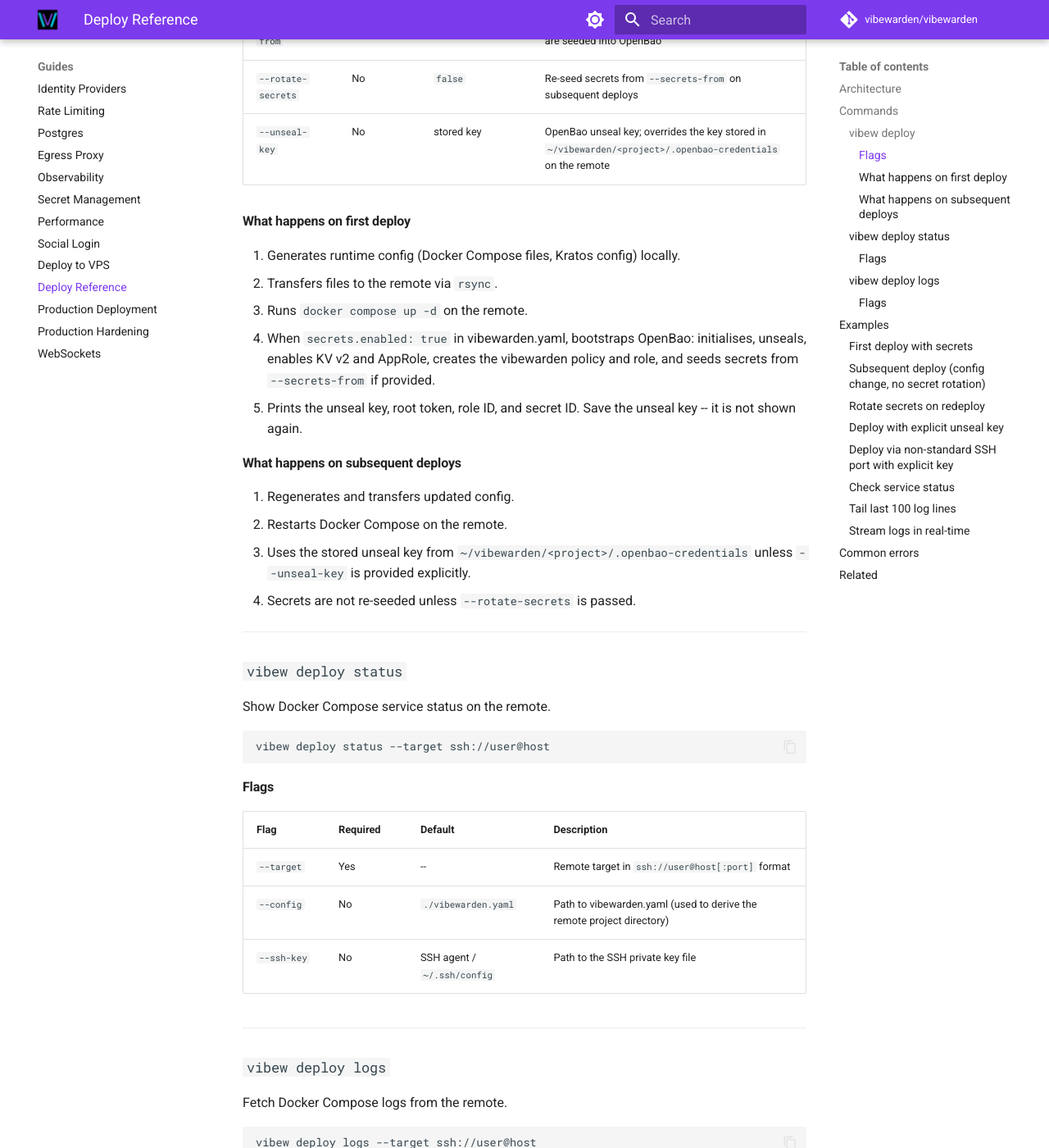
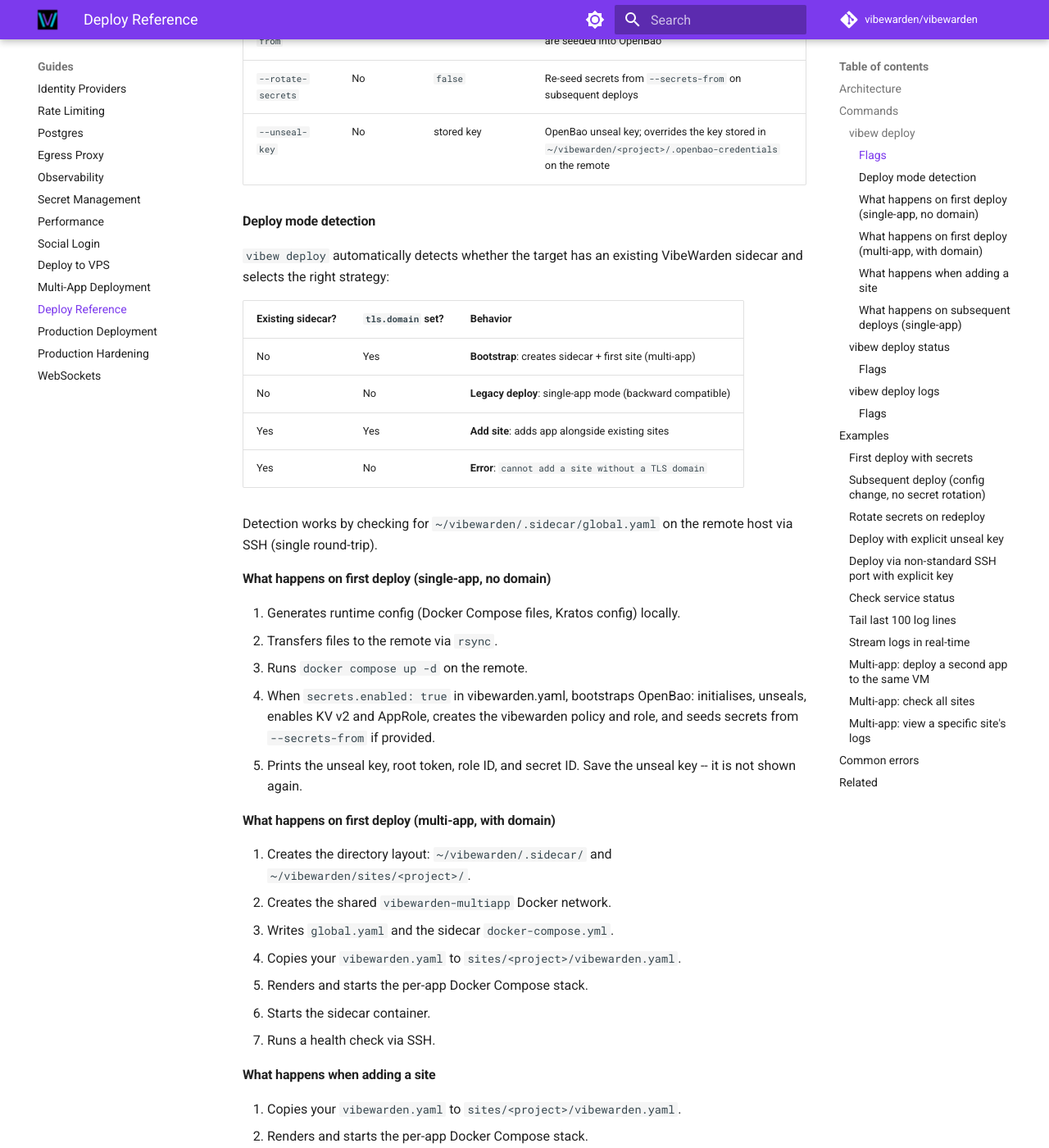
Before and after one commit to VibeWarden/vibewarden, an MkDocs documentation site: the page built from docs/deploy-reference.md, in a window 1280 px wide and 1400 px high, scrolled down 1167 px. Shown: the whole window at 82% size. Built offline with MkDocs 1.6.1 and Material for MkDocs 9.7.7, drawn with Linux system fonts in a browser that asks for light colours; comment, search, counter and statistics services are not loaded; the version menu is left out; some of the changed text lies outside the part shown.

Commit message:
docs(#869): add multi-app deployment guide and update deploy docs
Add docs/multi-app.md covering the multi-app deployment feature (stories
#870-#874): overview, quick start, per-site config, hot reload, error
isolation, site management, TLS, global config, and limitations.

Update deploy-reference.md with deploy mode detection table, multi-app
deploy/add-site flows, --app flag on status/logs, and multi-app examples.
Update deploy-to-vps.md with cross-reference. Update README.md feature
matrix and docs table. Update llms-full.txt for AI agent discoverability.
Add multi-app.md to mkdocs.yml navigation.

Co-Authored-By: Claude Opus 4.6 (1M context) <noreply@anthropic.com>

````diff
--- a/docs/deploy-reference.md
+++ b/docs/deploy-reference.md
@@ -43,7 +43,22 @@ vibew deploy --target ssh://user@host --config vibewarden.prod.yaml
 | `--rotate-secrets` | No | `false` | Re-seed secrets from `--secrets-from` on subsequent deploys |
 | `--unseal-key` | No | stored key | OpenBao unseal key; overrides the key stored in `~/vibewarden/<project>/.openbao-credentials` on the remote |
 
-#### What happens on first deploy
+#### Deploy mode detection
+
+`vibew deploy` automatically detects whether the target has an existing
+VibeWarden sidecar and selects the right strategy:
+
+| Existing sidecar? | `tls.domain` set? | Behavior |
+|--------------------|-------------------|----------|
+| No | Yes | **Bootstrap**: creates sidecar + first site (multi-app) |
+| No | No | **Legacy deploy**: single-app mode (backward compatible) |
+| Yes | Yes | **Add site**: adds app alongside existing sites |
+| Yes | No | **Error**: `cannot add a site without a TLS domain` |
+
+Detection works by checking for `~/vibewarden/.sidecar/global.yaml` on the
+remote host via SSH (single round-trip).
+
+#### What happens on first deploy (single-app, no domain)
 
 1. Generates runtime config (Docker Compose files, Kratos config) locally.
 2. Transfers files to the remote via `rsync`.
@@ -54,7 +69,25 @@ vibew deploy --target ssh://user@host --config vibewarden.prod.yaml
 5. Prints the unseal key, root token, role ID, and secret ID. Save the unseal
    key -- it is not shown again.
 
-#### What happens on subsequent deploys
+#### What happens on first deploy (multi-app, with domain)
+
+1. Creates the directory layout: `~/vibewarden/.sidecar/` and
+   `~/vibewarden/sites/<project>/`.
+2. Creates the shared `vibewarden-multiapp` Docker network.
+3. Writes `global.yaml` and the sidecar `docker-compose.yml`.
+4. Copies your `vibewarden.yaml` to `sites/<project>/vibewarden.yaml`.
+5. Renders and starts the per-app Docker Compose stack.
+6. Starts the sidecar container.
+7. Runs a health check via SSH.
+
+#### What happens when adding a site
+
+1. Copies your `vibewarden.yaml` to `sites/<project>/vibewarden.yaml`.
+2. Renders and starts the per-app Docker Compose stack.
+3. Restarts the sidecar to pick up the new site configuration.
+4. Runs a health check via SSH.
+
+#### What happens on subsequent deploys (single-app)
 
 1. Regenerates and transfers updated config.
 2. Restarts Docker Compose on the remote.
@@ -72,6 +105,9 @@ Show Docker Compose service status on the remote.
 vibew deploy status --target ssh://user@host
 ```
 
+In multi-app mode (auto-detected), shows the sidecar status plus all sites.
+Use `--app` to target a specific site.
+
 #### Flags
 
 | Flag | Required | Default | Description |
@@ -79,6 +115,7 @@ vibew deploy status --target ssh://user@host
 | `--target` | Yes | -- | Remote target in `ssh://user@host[:port]` format |
 | `--config` | No | `./vibewarden.yaml` | Path to vibewarden.yaml (used to derive the remote project directory) |
 | `--ssh-key` | No | SSH agent / `~/.ssh/config` | Path to the SSH private key file |
+| `--app` | No | (all sites) | Target a specific site in multi-app mode (e.g. `--app blog`) |
 
 ---
 
@@ -90,6 +127,9 @@ Fetch Docker Compose logs from the remote.
 vibew deploy logs --target ssh://user@host
 ```
 
+In multi-app mode (auto-detected), shows sidecar logs by default. Use `--app`
+to view a specific site's logs.
+
 #### Flags
 
 | Flag | Required | Default | Description |
@@ -99,6 +139,7 @@ vibew deploy logs --target ssh://user@host
 | `--ssh-key` | No | SSH agent / `~/.ssh/config` | Path to the SSH private key file |
 | `--lines` | No | `50` | Number of log lines to fetch (`0` = all) |
 | `--follow` / `-f` | No | `false` | Stream log output continuously until cancelled (Ctrl-C) |
+| `--app` | No | (sidecar) | Target a specific site in multi-app mode (e.g. `--app blog`) |
 
 ---
 
@@ -174,6 +215,29 @@ vibew deploy logs --target ssh://ubuntu@203.0.113.10 --follow
 
 Press Ctrl-C to stop streaming.
 
+### Multi-app: deploy a second app to the same VM
+
+```bash
+vibew deploy \
+  --config vibewarden.yaml \
+  --target ssh://ubuntu@203.0.113.10
+```
+
+The CLI detects the existing sidecar and adds the new site. The config must
+have `tls.domain` set.
+
+### Multi-app: check all sites
+
+```bash
+vibew deploy status --target ssh://ubuntu@203.0.113.10
+```
+
+### Multi-app: view a specific site's logs
+
+```bash
+vibew deploy logs --target ssh://ubuntu@203.0.113.10 --app blog --follow
+```
+
 ---
 
 ## Common errors
@@ -184,6 +248,7 @@ Press Ctrl-C to stop streaming.
 | `invalid --target: scheme must be "ssh"` | Wrong URL scheme (e.g. `http://`) | Use `ssh://user@host` format |
 | `openbao bootstrap: ...` | OpenBao initialisation failed | Check remote Docker logs; verify port 8200 is reachable on the remote |
 | `loading config: ...` | Invalid or missing vibewarden.yaml | Run `vibew validate --config <path>` locally |
+| `cannot add a site without a TLS domain` | Adding a site to a multi-app host without `tls.domain` | Set `tls.domain` in vibewarden.yaml |
 | `rsync: connection refused` | SSH not reachable | Verify `ssh user@host echo OK` works first |
 
 ---
@@ -191,5 +256,6 @@ Press Ctrl-C to stop streaming.
 ## Related
 
 - [Deploy to VPS](deploy-to-vps.md) -- full first-deploy walkthrough
+- [Multi-App Deployment](multi-app.md) -- multiple apps on one VM
 - [Secret Management](secret-management.md) -- OpenBao configuration details
 - [Production Hardening](production-hardening.md) -- post-deploy security checklist
--- a/mkdocs.yml
+++ b/mkdocs.yml
@@ -76,6 +76,7 @@ nav:
       - Performance: performance.md
       - Social Login: social-login.md
       - Deploy to VPS: deploy-to-vps.md
+      - Multi-App Deployment: multi-app.md
       - Deploy Reference: deploy-reference.md
       - Production Deployment: production-deployment.md
       - Production Hardening: production-hardening.md
````
Also changed, not shown: README.md (+2 -0 lines), docs/deploy-to-vps.md (+9 -0 lines), docs/multi-app.md (added, +307 -0 lines), llms-full.txt (+30 -0 lines).
